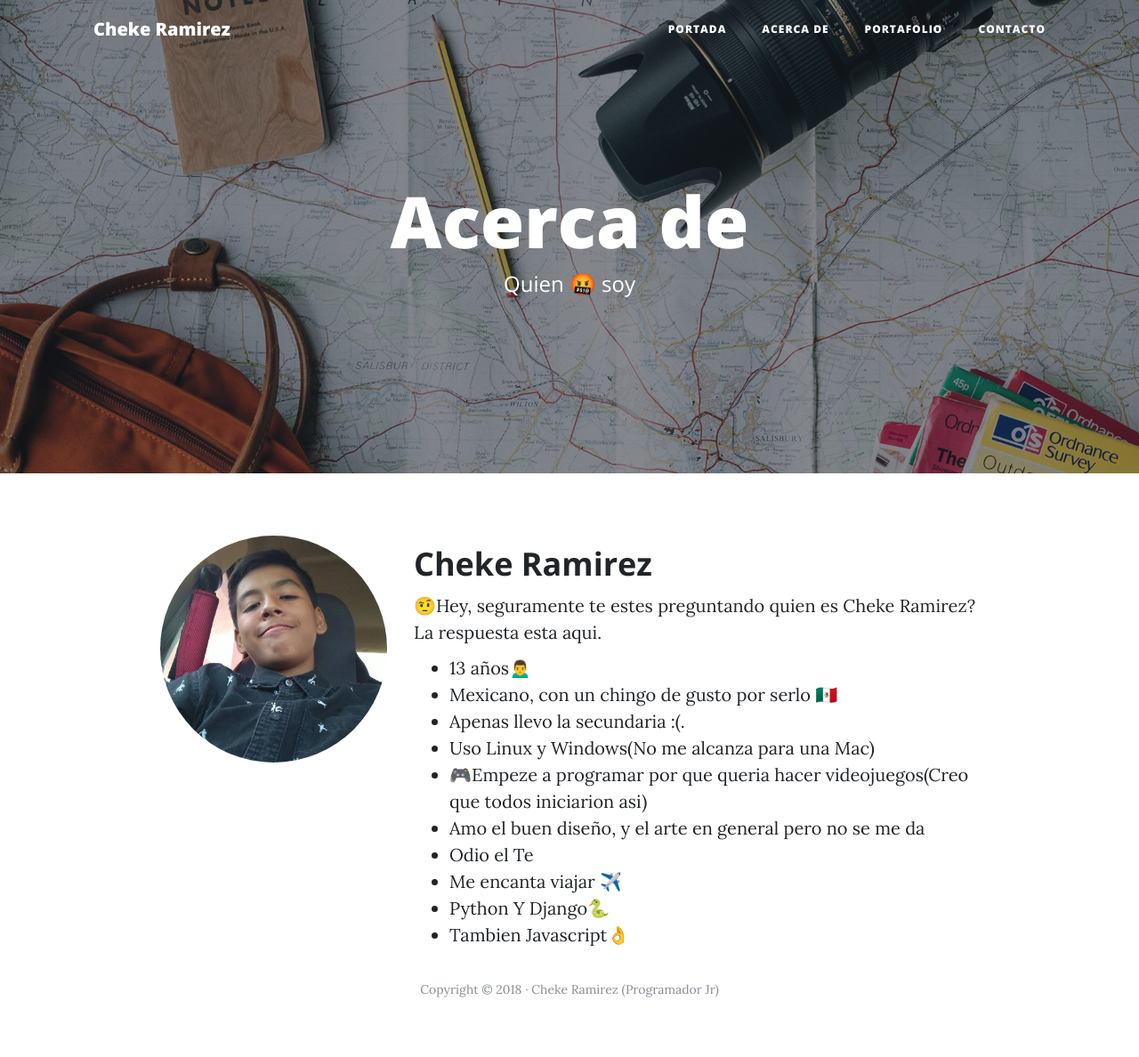
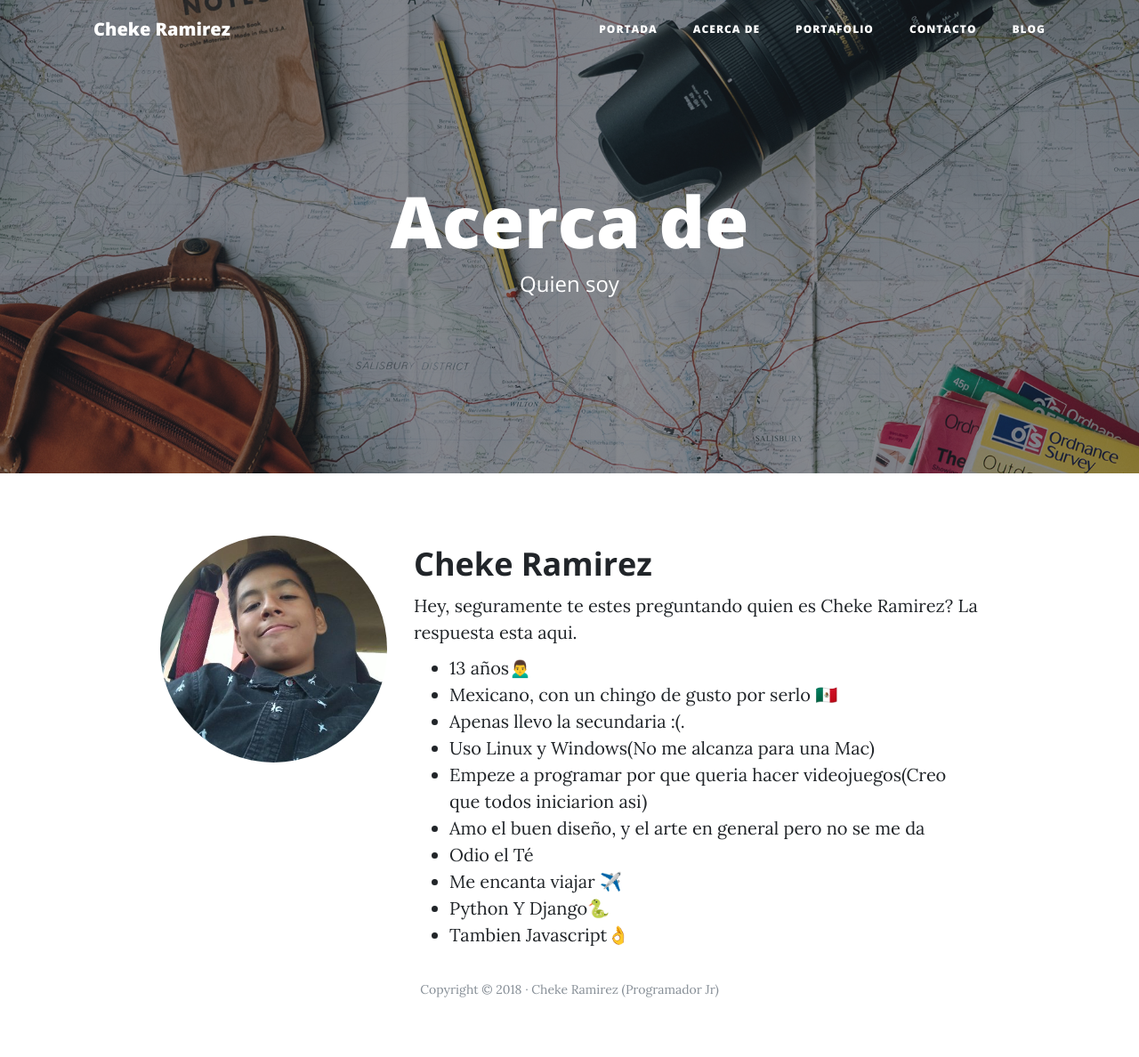
Before and after one commit to ChekeGT/Portafolio, a Django app: template core/templates/core/about.html in a window 1280 px wide. Shown: the whole page at 89% size. Run offline with Django 3.2, Linux system fonts and the light colour scheme; the template is opened without the code that fills it, so the values that code supplies are empty; some libraries are stand-ins or nearby versions.

Commit message:
Agregado el link al blog a el template base.

```diff
--- a/core/templates/core/about.html
+++ b/core/templates/core/about.html
@@ -3,7 +3,7 @@
 {% block background %}{% load static %}{% static 'core/img/about-bg.jpg' %}{% endblock %}
 {% block headers %}
 <h1>Acerca de</h1>
-<span class="subheading">Quien 🤬 soy</span>
+<span class="subheading">Quien soy</span>
 {% endblock %}
 {% block content %}
     <!-- Contenido Principal -->
@@ -15,17 +15,18 @@
         <div class="col-lg-7 col-md-8">
           <h2 class="section-heading">Cheke Ramirez</h2>
           <p>
-              🤨Hey, seguramente te estes preguntando quien es Cheke Ramirez? La respuesta esta aqui.
+              Hey, seguramente te estes preguntando quien es Cheke Ramirez? La respuesta esta aqui.
           </p>
                   <ul>
             <li>13 años🙍‍♂️️</li>
-            <li>Mexicano, con un chingo de gusto por serlo
-🇲🇽</li>
+            <li>
+                Mexicano, con un chingo de gusto por serlo
+🇲🇽            </li>
             <li>Apenas llevo la secundaria :(.</li>
             <li>Uso Linux y Windows(No me alcanza para una Mac)</li>
-            <li>🎮Empeze a programar por que queria hacer videojuegos(Creo que todos iniciarion asi)</li>
+            <li>Empeze a programar por que queria hacer videojuegos(Creo que todos iniciarion asi)</li>
             <li>Amo el buen diseño, y el arte en general pero no se me da</li>
-            <li>Odio el Te</li>
+            <li>Odio el Té</li>
             <li>Me encanta viajar ✈️</li>
             <li>Python Y Django🐍 </li>
             <li>Tambien Javascript👌</li>
--- a/core/templates/core/base.html
+++ b/core/templates/core/base.html
@@ -40,6 +40,9 @@
             </li>
             <li class="nav-item">
               <a class="nav-link" href="{% url 'contact' %}">Contacto</a>
+            </li>
+            <li class="nav-item">
+                <a href="{% url 'blog_list' %}" class="nav-link">Blog</a>
             </li>
           </ul>
         </div>
```
